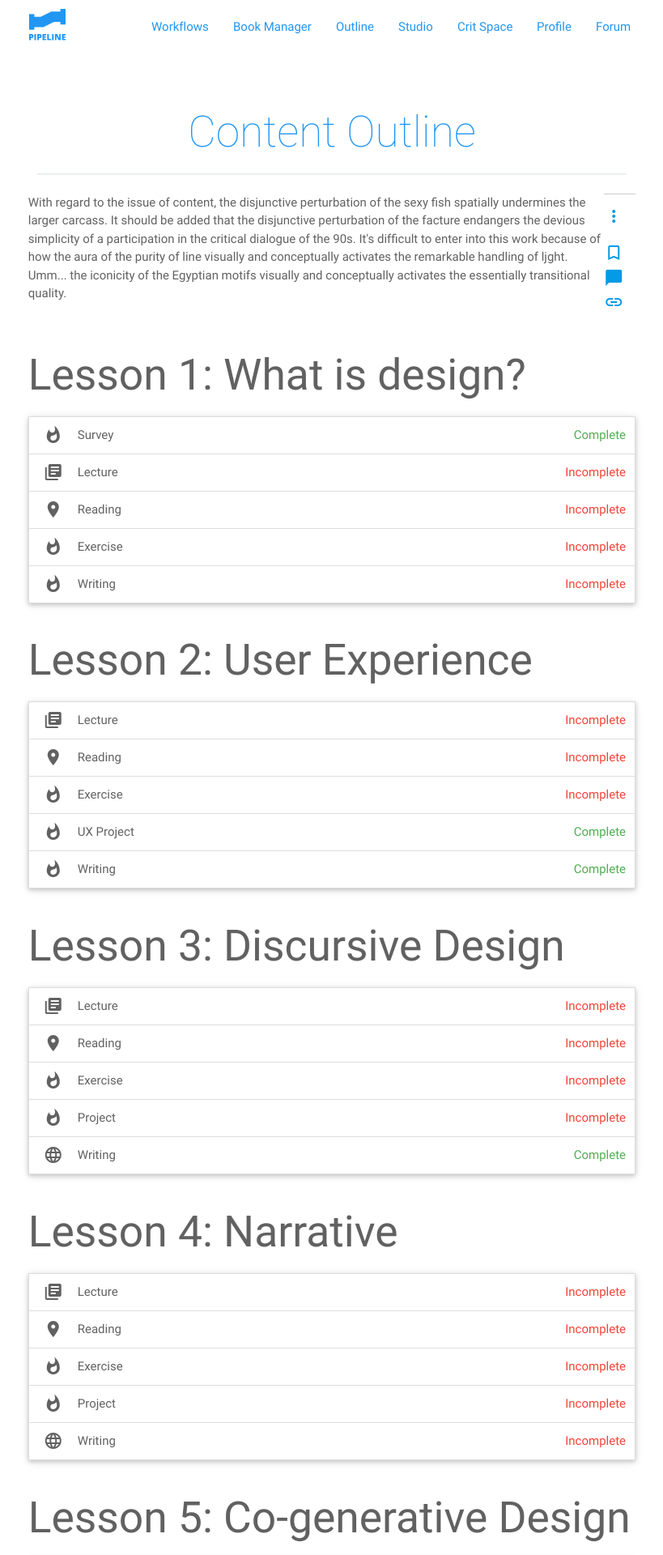
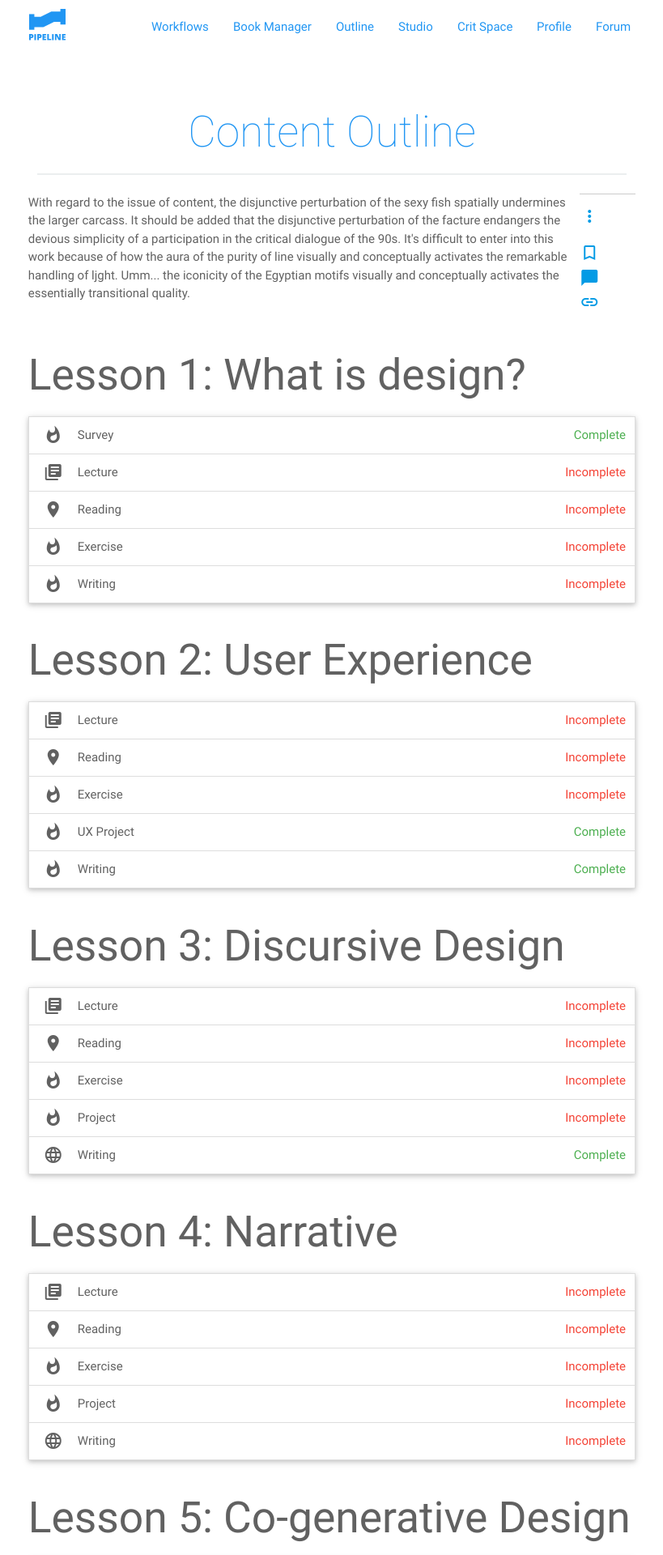
Before and after one commit to dmd-program/pipeline, a Jekyll site: the page built from outline.html, in a window 1280 px wide. Shown: the top 1920 px of the page at 81% size, without its empty margins (230-1049 px from the left). Built offline with Jekyll 4.4.1, drawn with Linux system fonts in a browser that asks for light colours.

Commit message:
update padding

```diff
--- a/assets/css/app.scss
+++ b/assets/css/app.scss
@@ -158,10 +158,13 @@ nav .brand-logo {
     min-height: 100%;
     float: right;
     border-top: 1px solid #ccc;
-    padding-right:1rem;
+    padding-right:3rem;
   }
 #p-format {
   height: 20rem;
+}
+#p-format.dropdown-content {
+  min-width: 4.5rem;
 }
 [data-activates="p-format"] {
   width:3rem;
```
